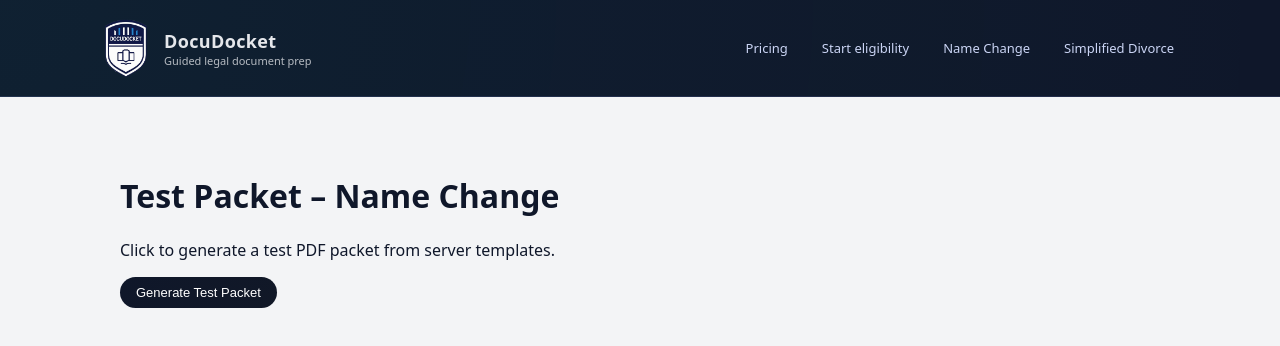
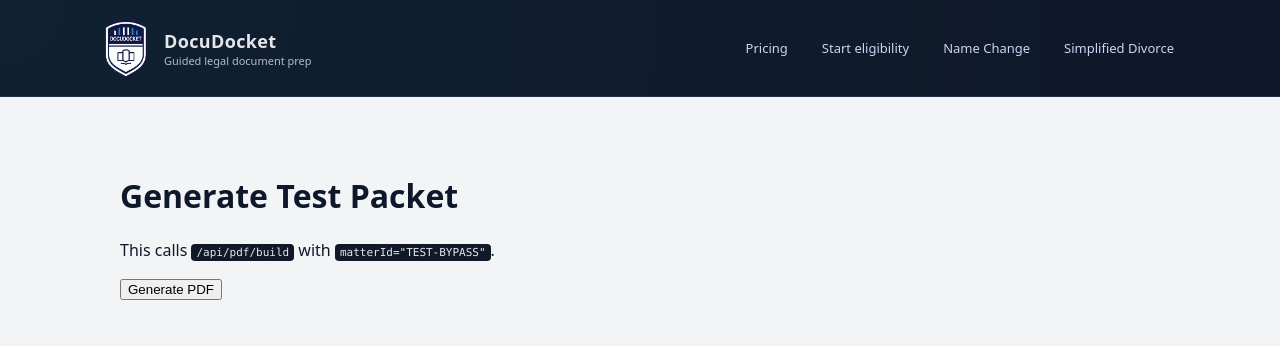
Before and after one commit to DocuDocket/docudocket, a Next.js app: page /dev/test-packet in a window 1280 px wide. Shown: the top 346 px of the page. Built offline with nearby package versions, Linux system fonts and the light colour scheme.

Commit message:
Update page.jsx

```diff
--- a/app/dev/test-packet/page.jsx
+++ b/app/dev/test-packet/page.jsx
@@ -1,15 +1,14 @@
 "use client";
 
 export default function TestPacket() {
-  const run = async () => {
-    const res = await fetch("/api/pdf/build", {
-      method: "POST",
-      headers: { "Content-Type": "application/json" },
-      body: JSON.stringify({
+  async function run(e) {
+    e.preventDefault();
+
+    // 1) Build the request body (matterId set to TEST-BYPASS)
+    const body = {
       productKey: "name-change-hillsborough",
-        matterId: "TEST-BYPASS", // see Option A step 2 below
+      matterId: "TEST-BYPASS",
       data: {
-          // minimal sane test data (matches our mapping)
         firstName: "JANE", middleName: "A", lastName: "DOE",
         newFirstName: "JANE", newMiddleName: "", newLastName: "SMITH",
         dob: "1990-05-12",
@@ -18,30 +17,42 @@ export default function TestPacket() {
         address: "123 Main St", address1: "123 Main St", address2: "Apt 4B",
         city: "Tampa", state: "FL", zip: "33602",
         phone: "(813) 555-1212", email: "jane@example.com",
-          priorAddresses: [
-            { line: "45 Oak Ave, Tampa FL 33603", from: "2018-01-01", to: "2020-06-01" }
-          ],
+        priorAddresses: [{ line: "45 Oak Ave, Tampa FL 33603", from: "2018-01-01", to: "2020-06-01" }],
         children: ["DOE, JUNIOR J, 8, 123 Main St, Tampa, FL"],
-          prevChange: [{ from: "", to: "", date: "", court: "" }],
         employment: [{ employer: "ABC Co., 456 Office Rd, Tampa FL", from: "2019-01-01", to: "2022-03-01" }],
         education: [{ school: "USF", degree: "B.A.", graduation: "2015-05-01" }],
         petitionDate: new Date().toISOString()
       }
-      })
+    };
+
+    // 2) POST to the endpoint
+    const res = await fetch("/api/pdf/build", {
+      method: "POST",
+      headers: { "Content-Type": "application/json" },
+      body: JSON.stringify(body)
     });
-    if (!res.ok) { alert("Build failed"); return; }
+
+    if (!res.ok) {
+      const err = await res.json().catch(() => ({}));
+      alert(`Build failed: ${res.status} ${JSON.stringify(err)}`);
+      return;
+    }
+
+    // 3) Download the PDF that comes back
     const blob = await res.blob();
     const url = URL.createObjectURL(blob);
     const a = document.createElement("a");
-    a.href = url; a.download = "DocuDocket_name-change-test.pdf"; a.click();
+    a.href = url;
+    a.download = "DocuDocket_name-change-test.pdf";
+    a.click();
     URL.revokeObjectURL(url);
-  };
+  }
 
   return (
-    <main style={{padding:24}}>
-      <h1>Test Packet – Name Change</h1>
-      <p>Click to generate a test PDF packet from server templates.</p>
-      <button onClick={run} className="btn btn-dark">Generate Test Packet</button>
+    <main style={{ padding: 24 }}>
+      <h1>Generate Test Packet</h1>
+      <p>This calls <code>/api/pdf/build</code> with <code>matterId="TEST-BYPASS"</code>.</p>
+      <button onClick={run}>Generate PDF</button>
     </main>
   );
 }
```
Lines whose indentation alone changed are shown as unchanged.
